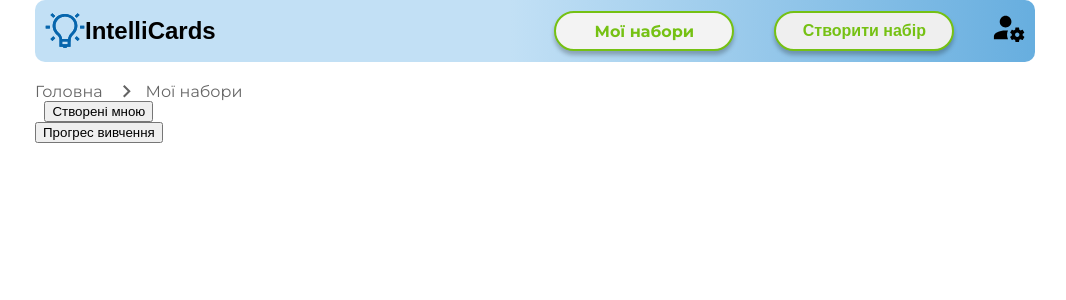
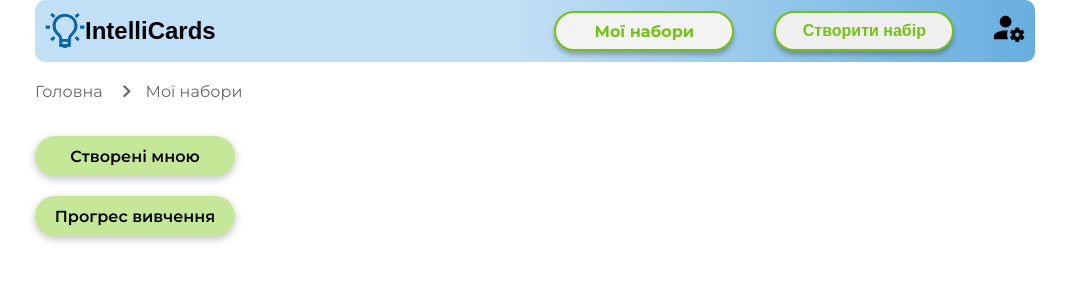
Before and after one commit to DenLehenkyi/IntelliCards, a Next.js app in the folder intellicards/: page /sets/mySets in a window 1280 px wide. Shown: the top 300 px of the page, without its empty margins (105-1171 px from the left). Built offline with nearby package versions, Linux system fonts and the light colour scheme; no server answers; the database is empty.

Commit message:
Мої набори кнопки

```diff
--- a/intellicards/components/Card/CardSetsGrid.js
+++ b/intellicards/components/Card/CardSetsGrid.js
@@ -2,6 +2,7 @@ import styled from "styled-components"
 import CardBox from "./CardsBox"
 import { Pagination } from "@mui/material"
 import { useEffect, useState } from "react";
+import Center from "../Center";
 
 export default function CardSetsGrid({allCardSets, category, users}){
     const [cardSets, setCardSets] = useState(allCardSets);
@@ -29,7 +30,8 @@ export default function CardSetsGrid({allCardSets, category, users}){
     };
 
     return(
-        <SetsDiv>
+        <Center>
+                    <SetsDiv>
             <StyledP>Набори карточок</StyledP>
             <Grid>
                 {currentCardSets.map(set => (
@@ -40,12 +42,15 @@ export default function CardSetsGrid({allCardSets, category, users}){
                 <Pagination count={totalPages} page={currentPage} variant="outlined" color="primary" onChange={(event, page) => handlePageChange(page)} />
             </PaginationDiv>
         </SetsDiv>
+
+        </Center>
+
     );
 }
 
 const SetsDiv = styled.div`
    margin-top: 20px;
-   width: 73%;
+   width: 98%;
    margin-left:16px;
    height: auto;
    background: #F3F3F3;
@@ -63,7 +68,7 @@ const StyledP = styled.p`
 
 const Grid = styled.div`
   display: grid;
-  grid-template-columns: 1fr 1fr 1fr;
+  grid-template-columns: repeat(auto-fill, minmax(200px, 1fr));
   gap: 21px;
 `
 
--- a/intellicards/components/Card/CardsBox.js
+++ b/intellicards/components/Card/CardsBox.js
@@ -33,7 +33,7 @@ export default function CardBox({card, users}) {
         <Rating name="half-rating-read" defaultValue={card.rating} precision={0.5} readOnly />
         <OwnerDiv>
           <OwnerSvg />
-          <OwnerName>{owner.name} {owner.surname}</OwnerName>
+          <OwnerName>{owner ? `${owner.name} ${owner.surname}` : ''}</OwnerName>
         </OwnerDiv>
 
       </Container>
--- a/intellicards/pages/set/[_id].js
+++ b/intellicards/pages/set/[_id].js
@@ -13,7 +13,7 @@ import { User } from "@/models/User";
 export default function SetPage({ _id, cardSets, allCards, users}) {
   const [cards, setCards] = useState([]);
   const set = cardSets.filter((set) => set._id == _id);
-  console.log(set);
+  console.log(users);
   useEffect(() => {
     if (set) {
       const filteredCards = allCards.filter(
@@ -33,13 +33,11 @@ export default function SetPage({ _id, cardSets, allCards, users}) {
       <Navigation page={set[0].name} />
       <Container>
         <ButtonAndBox>
-          <CardBox card={set[0]} />
+          <CardBox card={set[0]} users={users}/>
           <StyledLink href={"/set/study/" + _id}>
              <Button>Перейти до вивчення</Button>
           </StyledLink>
-
         </ButtonAndBox>
-
         <CardsInSetGrid cards={cards} users={users}/>
       </Container>
     </Center>
--- a/intellicards/pages/sets/mySets.js
+++ b/intellicards/pages/sets/mySets.js
@@ -2,8 +2,6 @@ import Center from "@/components/Center";
 import Header from "@/components/Header";
 import styled from "styled-components";
 import Navigation from "@/components/Navigation";
-import {cardSetsData, cardsData} from "@/components/data"
-import CardSetsGrid from "@/components/Card/CardSetsGrid";
 import { CardSet } from "@/models/CardSet";
 import { User } from "@/models/User";
 import { Card } from "@/models/Card";
@@ -20,12 +18,15 @@ export default function MySets(users, cardSets) {
             <Button>Створені мною</Button>
             <Button>Прогрес вивчення</Button>
           </Menu>
+          <MySetsDiv>
+        {/* <CardSetsGrid allCardSets={cardSets} users={users}></CardSetsGrid> */}
+        </MySetsDiv>
+
+
 
         </Wrapper>
 
-        <MySetsDiv>
-        {/* <CardSetsGrid allCardSets={cardSets}></CardSetsGrid> */}
-        </MySetsDiv>
+
 
       </Center>
     </>
@@ -42,8 +43,19 @@ const Menu = styled.div`
   align-items: center;
   justify-content: center;
   flex-direction: column;
+  gap: 20px;
+  margin-top: 35px;
 `
 const Button = styled.button`
+  background-color: #C5E898;
+  border: none;
+  font-family: 'Montserrat', sans-serif;
+  border-radius: 20px;
+  font-size: 16px;
+  width: 200px;
+  height: 40px;
+  font-weight: 600;
+  box-shadow: rgba(0, 0, 0, 0.24) 0px 3px 8px;
 
 `
 const MySetsDiv = styled.div`
```
Also changed, not shown: intellicards/pages/index.js (+8 -2 lines).
